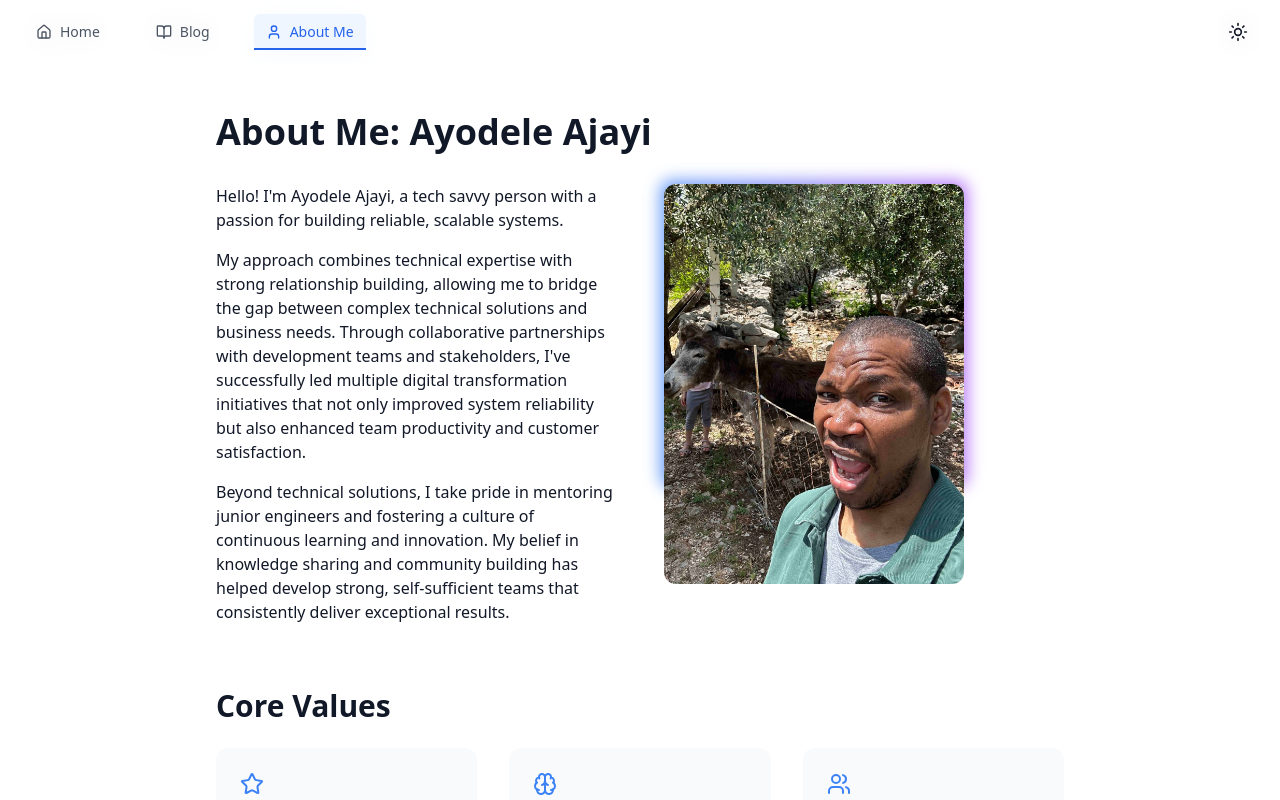
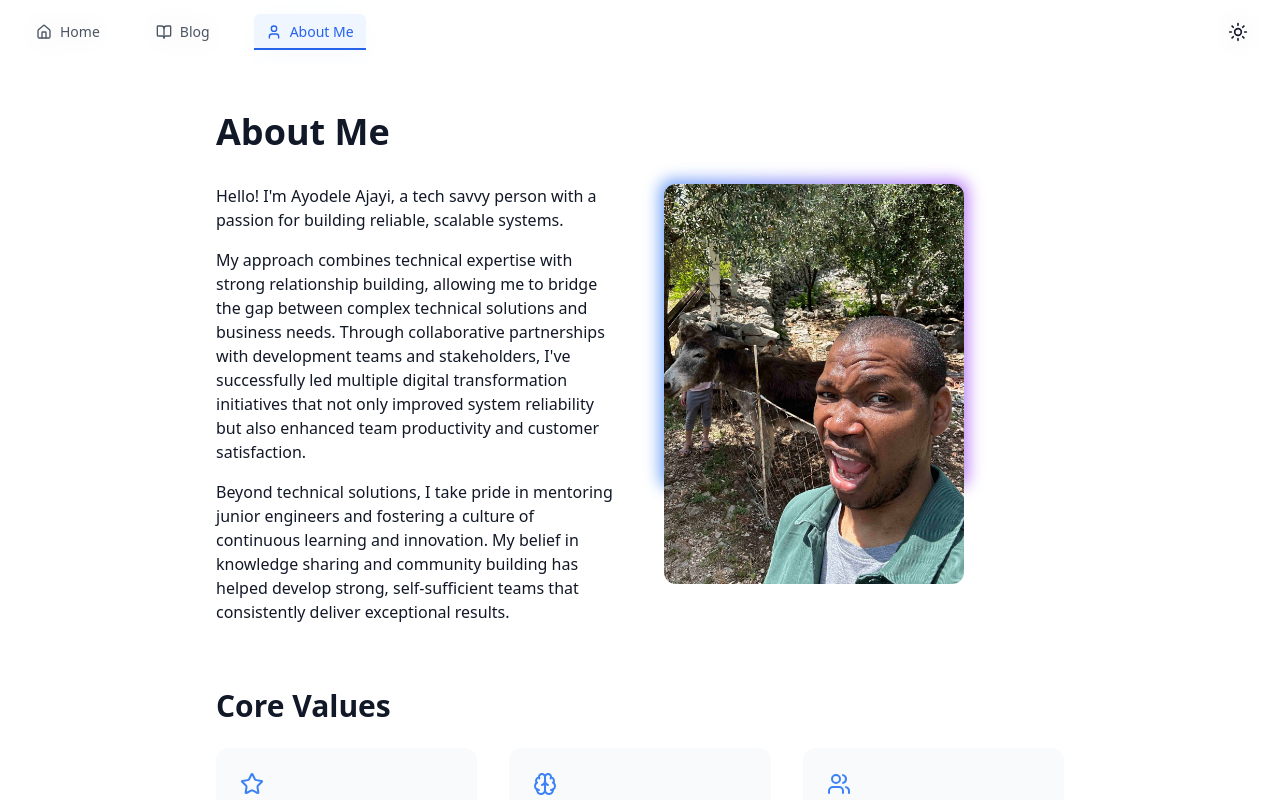
Before and after one commit to ayointegral/ayodelecv, a Next.js app: page /about in a window 1280 px wide. Shown: the top 800 px of the page. Built offline with nearby package versions, Linux system fonts and the light colour scheme.

Commit message:
Update about.tsx

```diff
--- a/pages/about.tsx
+++ b/pages/about.tsx
@@ -68,7 +68,7 @@ const AboutMe = () => {
         <main className="max-w-4xl mx-auto px-6 py-12">
           {/* Hero Section */}
           <div className="mb-16">
-            <h1 className="text-4xl font-bold mb-8">About Me: Ayodele Ajayi</h1>
+            <h1 className="text-4xl font-bold mb-8">About Me</h1>
             <div className="grid md:grid-cols-2 gap-12 items-start">
               <div className="prose prose-lg dark:prose-invert">
                 <p>
```
